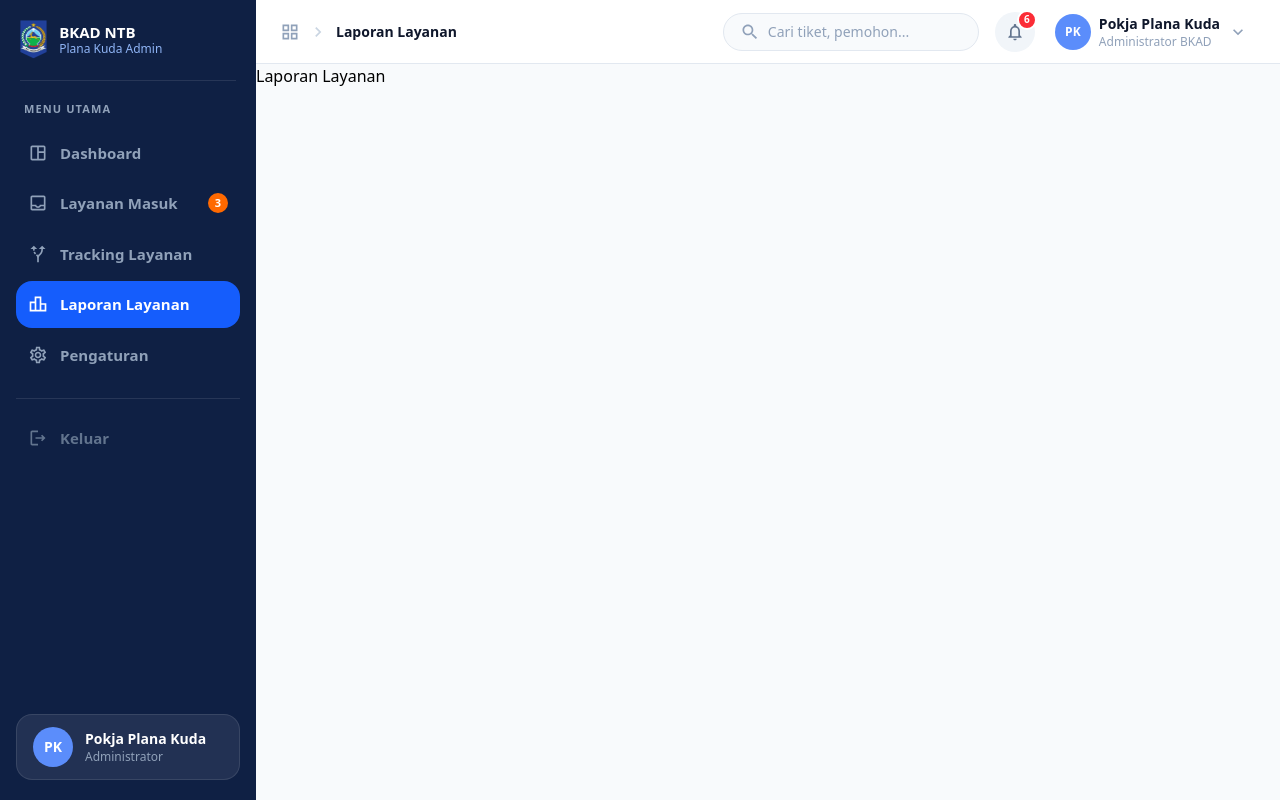
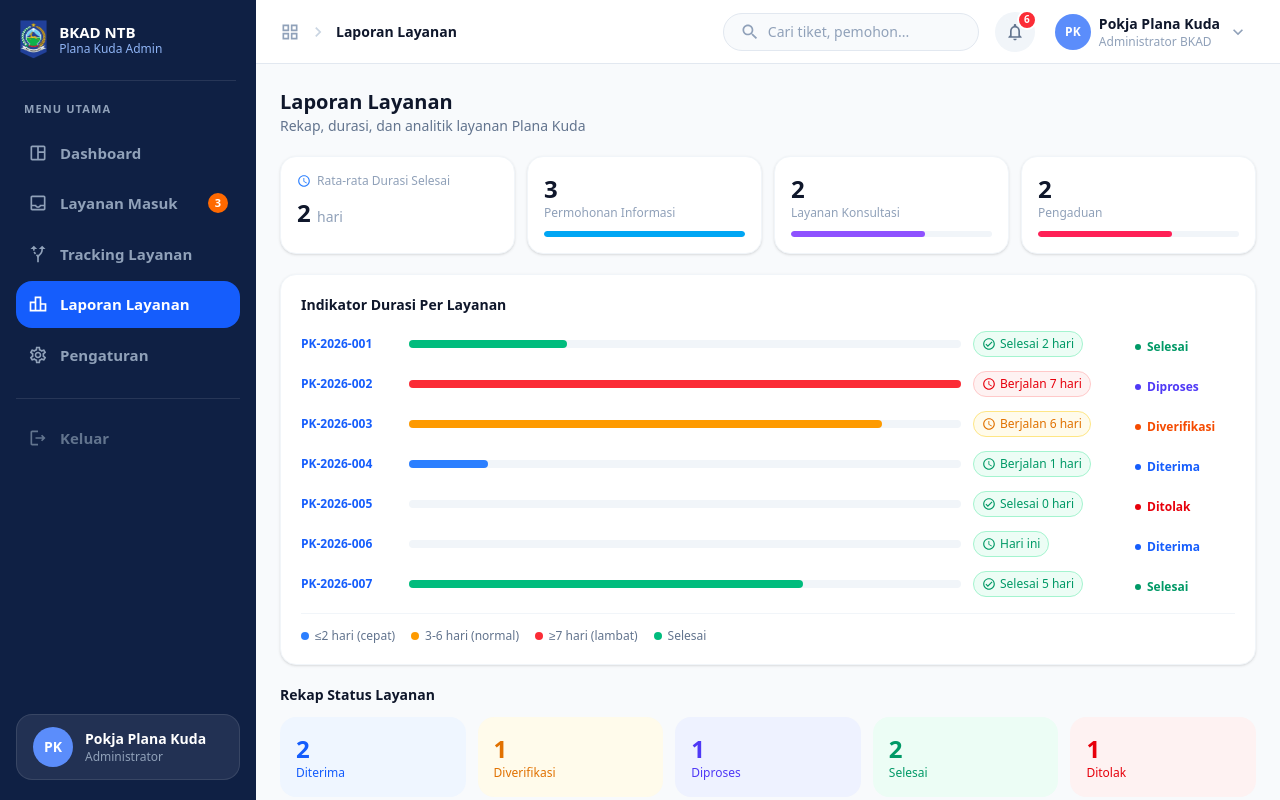
Before and after one commit to putubgs/bkad-plana-kuda, a Next.js app: page /laporan-layanan in a window 1280 px wide. Built offline with nearby package versions, Linux system fonts and the light colour scheme.

Commit message:
feat: laporan layanan

```diff
--- a/app/(dashboard)/laporan-layanan/page.tsx
+++ b/app/(dashboard)/laporan-layanan/page.tsx
@@ -1,7 +1,5 @@
-export default function LaporanLayanan() {
-    return (
-      <div>
-        <h1>Laporan Layanan</h1>
-      </div>
-    );
-  }
+import LaporanLayananView from "@/components/laporan-layanan/laporan-layanan-view";
+
+export default function LaporanLayananPage() {
+  return <LaporanLayananView />;
+}
--- /dev/null
+++ b/components/laporan-layanan/bidang-distribution.tsx
@@ -0,0 +1,53 @@
+"use client";
+
+import { useState } from "react";
+import { DATA_LAYANAN_MASUK } from "@/data/data-layanan";
+import { DATA_BIDANG_ADMIN } from "@/data/data-admin-bidang";
+import ExportButton from "@/components/layanan-masuk/export-button";
+import { exportLayananToExcel } from "@/lib/export-layanan-excel";
+
+export default function BidangDistribution() {
+  const [exporting, setExporting] = useState(false);
+
+  const bidangCounts = DATA_BIDANG_ADMIN.map((bidang) => ({
+    bidangNama: bidang.bidangNama,
+    count: DATA_LAYANAN_MASUK.filter((ticket) => ticket.bidangUptb.includes(bidang.bidangNama))
+      .length,
+  }));
+  const maxCount = Math.max(1, ...bidangCounts.map((item) => item.count));
+
+  async function handleExport() {
+    setExporting(true);
+    try {
+      await exportLayananToExcel(DATA_LAYANAN_MASUK, "laporan-layanan");
+    } finally {
+      setExporting(false);
+    }
+  }
+
+  return (
+    <div className="rounded-2xl border border-slate-100 bg-white p-5 shadow-sm">
+      <div className="flex flex-wrap items-center justify-between gap-3">
+        <h2 className="text-sm font-bold text-slate-900">Distribusi per Bidang / UPTB</h2>
+        <ExportButton label="Export Laporan" onClick={handleExport} loading={exporting} />
+      </div>
+
+      <div className="mt-4 flex flex-col gap-3">
+        {bidangCounts.map(({ bidangNama, count }) => (
+          <div key={bidangNama} className="flex items-center gap-3">
+            <span className="w-48 shrink-0 truncate text-xs text-slate-600">{bidangNama}</span>
+            <div className="h-2 flex-1 rounded-full bg-slate-100">
+              <div
+                className="h-full rounded-full bg-blue-600"
+                style={{ width: `${(count / maxCount) * 100}%` }}
+              />
+            </div>
+            <span className="w-6 shrink-0 text-right text-xs font-semibold text-slate-500">
+              {count}
+            </span>
+          </div>
+        ))}
+      </div>
+    </div>
+  );
+}
--- /dev/null
+++ b/components/laporan-layanan/durasi-config.ts
@@ -0,0 +1,37 @@
+import type { LayananMasuk } from "@/data/data-layanan";
+
+export type DurasiBarKategori = "cepat" | "normal" | "lambat" | "selesai";
+
+export function parseDurasiHari(durasiLabel: string): number {
+  const match = durasiLabel.match(/(\d+)/);
+  return match ? Number(match[1]) : 0;
+}
+
+/**
+ * Categorizes a ticket for the duration bar chart. Finished tickets
+ * (durasiVariant === "selesai") are always shown as "selesai" regardless
+ * of how many days they took; unfinished tickets are bucketed by how
+ * long they have been running.
+ */
+export function getDurasiBarKategori(ticket: LayananMasuk): DurasiBarKategori {
+  if (ticket.durasiVariant === "selesai") return "selesai";
+
+  const hari = parseDurasiHari(ticket.durasiLabel);
+  if (hari <= 2) return "cepat";
+  if (hari <= 6) return "normal";
+  return "lambat";
+}
+
+export const DURASI_BAR_COLOR: Record<DurasiBarKategori, string> = {
+  cepat: "bg-blue-500",
+  normal: "bg-amber-500",
+  lambat: "bg-red-500",
+  selesai: "bg-emerald-500",
+};
+
+export const DURASI_BAR_LEGEND: { color: string; label: string }[] = [
+  { color: "bg-blue-500", label: "\u22642 hari (cepat)" },
+  { color: "bg-amber-500", label: "3-6 hari (normal)" },
+  { color: "bg-red-500", label: "\u22657 hari (lambat)" },
+  { color: "bg-emerald-500", label: "Selesai" },
+];
--- /dev/null
+++ b/components/laporan-layanan/duration-indicator-chart.tsx
@@ -0,0 +1,59 @@
+import { DATA_LAYANAN_MASUK } from "@/data/data-layanan";
+import DurationBadge from "@/components/layanan-masuk/duration-badge";
+import StatusBadge from "@/components/layanan-masuk/status-badge";
+import {
+  getDurasiBarKategori,
+  parseDurasiHari,
+  DURASI_BAR_COLOR,
+  DURASI_BAR_LEGEND,
+} from "@/components/laporan-layanan/durasi-config";
+
+export default function DurationIndicatorChart() {
+  const maxHari = Math.max(
+    1,
+    ...DATA_LAYANAN_MASUK.map((ticket) => parseDurasiHari(ticket.durasiLabel))
+  );
+
+  return (
+    <div className="rounded-2xl border border-slate-100 bg-white p-5 shadow-sm">
+      <h2 className="text-sm font-bold text-slate-900">Indikator Durasi Per Layanan</h2>
+
+      <div className="mt-4 flex flex-col gap-3.5">
+        {DATA_LAYANAN_MASUK.map((ticket) => {
+          const hari = parseDurasiHari(ticket.durasiLabel);
+          const kategori = getDurasiBarKategori(ticket);
+          const widthPct = (hari / maxHari) * 100;
+
+          return (
+            <div key={ticket.id} className="flex items-center gap-3">
+              <span className="w-24 shrink-0 text-xs font-bold whitespace-nowrap text-blue-600">
+                {ticket.noTiket}
+              </span>
+              <div className="relative h-2 flex-1 rounded-full bg-slate-100">
+                <div
+                  className={`absolute inset-y-0 left-0 rounded-full ${DURASI_BAR_COLOR[kategori]}`}
+                  style={{ width: `${widthPct}%` }}
+                />
+              </div>
+              <div className="min-w-[150px] shrink-0">
+                <DurationBadge label={ticket.durasiLabel} variant={ticket.durasiVariant} />
+              </div>
+              <div className="min-w-[100px] shrink-0">
+                <StatusBadge status={ticket.status} />
+              </div>
+            </div>
+          );
+        })}
+      </div>
+
+      <div className="mt-4 flex flex-wrap items-center gap-4 border-t border-slate-100 pt-3.5">
+        {DURASI_BAR_LEGEND.map((item) => (
+          <span key={item.label} className="flex items-center gap-1.5 text-xs text-slate-500">
+            <span className={`h-2 w-2 rounded-full ${item.color}`} />
+            {item.label}
+          </span>
+        ))}
+      </div>
+    </div>
+  );
+}
--- /dev/null
+++ b/components/laporan-layanan/jenis-config.ts
@@ -0,0 +1,11 @@
+export const JENIS_LAYANAN_LIST = [
+  "Permohonan Informasi",
+  "Layanan Konsultasi",
+  "Pengaduan",
+] as const;
+
+export const JENIS_LAYANAN_COLOR: Record<string, string> = {
+  "Permohonan Informasi": "bg-sky-500",
+  "Layanan Konsultasi": "bg-violet-500",
+  Pengaduan: "bg-rose-500",
+};
--- /dev/null
+++ b/components/laporan-layanan/laporan-layanan-view.tsx
@@ -0,0 +1,22 @@
+import SummaryStats from "@/components/laporan-layanan/summary-stats";
+import DurationIndicatorChart from "@/components/laporan-layanan/duration-indicator-chart";
+import StatusRecap from "@/components/laporan-layanan/status-recap";
+import BidangDistribution from "@/components/laporan-layanan/bidang-distribution";
+
+export default function LaporanLayananView() {
+  return (
+    <div className="flex flex-col gap-5 p-6">
+      <div>
+        <h1 className="text-xl font-bold text-slate-900">Laporan Layanan</h1>
+        <p className="text-sm text-slate-500">
+          Rekap, durasi, dan analitik layanan Plana Kuda
+        </p>
+      </div>
+
+      <SummaryStats />
+      <DurationIndicatorChart />
+      <StatusRecap />
+      <BidangDistribution />
+    </div>
+  );
+}
--- /dev/null
+++ b/components/laporan-layanan/status-recap.tsx
@@ -0,0 +1,30 @@
+import { DATA_LAYANAN_MASUK, STATUS_ORDER, type StatusLayanan } from "@/data/data-layanan";
+
+const STATUS_CARD_STYLES: Record<StatusLayanan, { bg: string; text: string }> = {
+  Diterima: { bg: "bg-blue-50", text: "text-blue-600" },
+  Diverifikasi: { bg: "bg-amber-50", text: "text-amber-600" },
+  Diproses: { bg: "bg-indigo-50", text: "text-indigo-600" },
+  Selesai: { bg: "bg-emerald-50", text: "text-emerald-600" },
+  Ditolak: { bg: "bg-red-50", text: "text-red-600" },
+};
+
+export default function StatusRecap() {
+  return (
+    <div>
+      <h2 className="mb-3 text-sm font-bold text-slate-900">Rekap Status Layanan</h2>
+      <div className="grid grid-cols-2 gap-3 sm:grid-cols-3 lg:grid-cols-5">
+        {STATUS_ORDER.map((status) => {
+          const count = DATA_LAYANAN_MASUK.filter((ticket) => ticket.status === status).length;
+          const { bg, text } = STATUS_CARD_STYLES[status];
+
+          return (
+            <div key={status} className={`rounded-2xl p-4 ${bg}`}>
+              <p className={`text-2xl font-bold ${text}`}>{count}</p>
+              <p className={`text-xs font-medium ${text}`}>{status}</p>
+            </div>
+          );
+        })}
+      </div>
+    </div>
+  );
+}
--- /dev/null
+++ b/components/laporan-layanan/summary-stats.tsx
@@ -0,0 +1,54 @@
+import AccessTimeOutlinedIcon from "@mui/icons-material/AccessTimeOutlined";
+import { DATA_LAYANAN_MASUK } from "@/data/data-layanan";
+import { parseDurasiHari } from "@/components/laporan-layanan/durasi-config";
+import { JENIS_LAYANAN_LIST, JENIS_LAYANAN_COLOR } from "@/components/laporan-layanan/jenis-config";
+
+function computeAverageDurasiSelesai() {
+  const selesaiTickets = DATA_LAYANAN_MASUK.filter(
+    (ticket) => ticket.durasiVariant === "selesai"
+  );
+  if (selesaiTickets.length === 0) return 0;
+
+  const total = selesaiTickets.reduce(
+    (sum, ticket) => sum + parseDurasiHari(ticket.durasiLabel),
+    0
+  );
+  return Math.round(total / selesaiTickets.length);
+}
+
+export default function SummaryStats() {
+  const avgDurasi = computeAverageDurasiSelesai();
+
+  const jenisCounts = JENIS_LAYANAN_LIST.map((jenis) => ({
+    jenis,
+    count: DATA_LAYANAN_MASUK.filter((ticket) => ticket.jenisLayanan === jenis).length,
+  }));
+  const maxCount = Math.max(1, ...jenisCounts.map((item) => item.count));
+
+  return (
+    <div className="grid grid-cols-1 gap-3 sm:grid-cols-2 lg:grid-cols-4">
+      <div className="rounded-2xl border border-slate-100 bg-white p-4 shadow-sm">
+        <div className="flex items-center gap-1.5 text-xs text-slate-400">
+          <AccessTimeOutlinedIcon sx={{ fontSize: 14 }} className="text-blue-500" />
+          Rata-rata Durasi Selesai
+        </div>
+        <p className="mt-2 text-2xl font-bold text-slate-900">
+          {avgDurasi} <span className="text-sm font-medium text-slate-400">hari</span>
+        </p>
+      </div>
+
+      {jenisCounts.map(({ jenis, count }) => (
+        <div key={jenis} className="rounded-2xl border border-slate-100 bg-white p-4 shadow-sm">
+          <p className="text-2xl font-bold text-slate-900">{count}</p>
+          <p className="text-xs text-slate-400">{jenis}</p>
+          <div className="mt-2.5 h-1.5 w-full overflow-hidden rounded-full bg-slate-100">
+            <div
+              className={`h-full rounded-full ${JENIS_LAYANAN_COLOR[jenis]}`}
+              style={{ width: `${(count / maxCount) * 100}%` }}
+            />
+          </div>
+        </div>
+      ))}
+    </div>
+  );
+}
```
